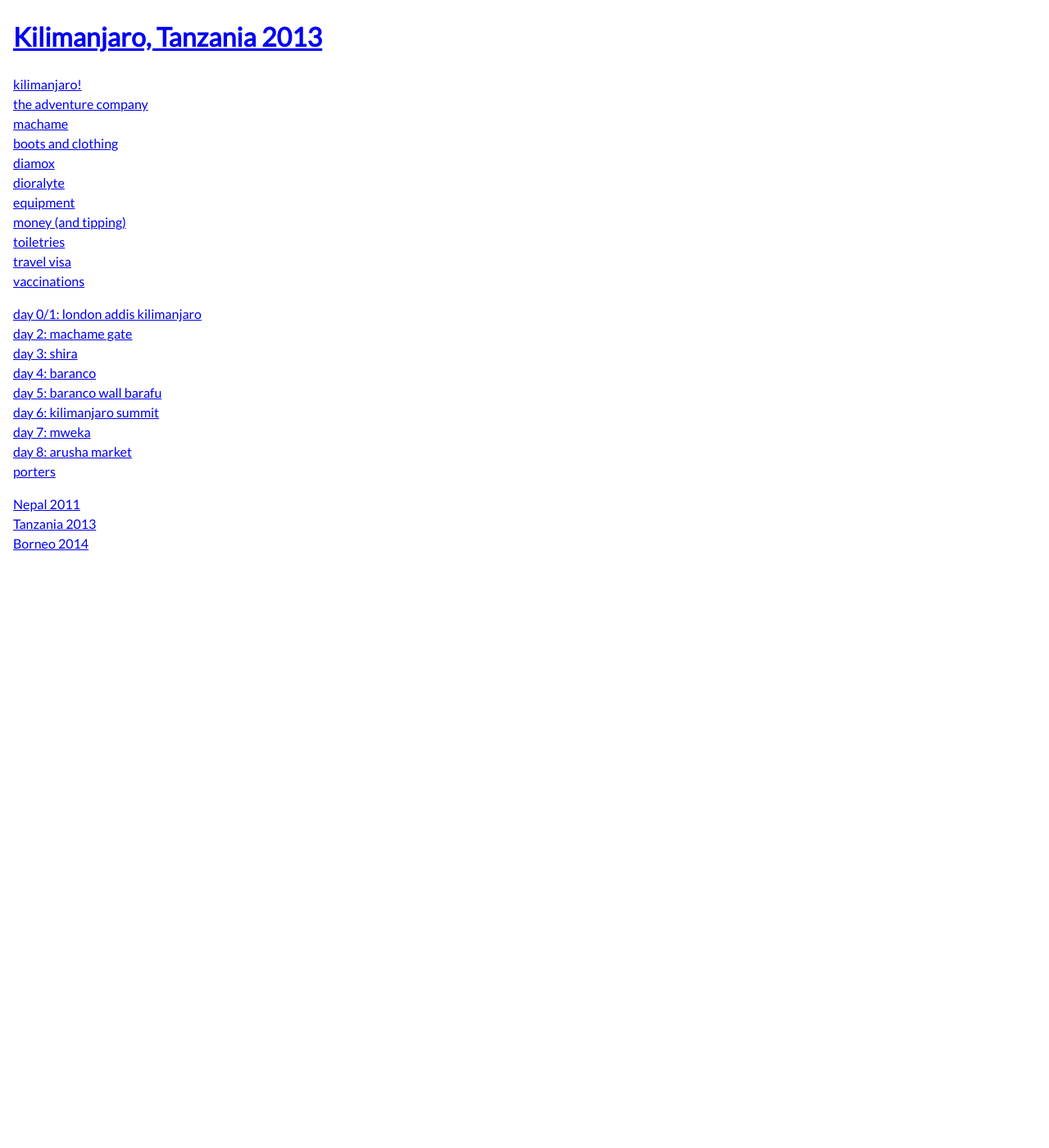
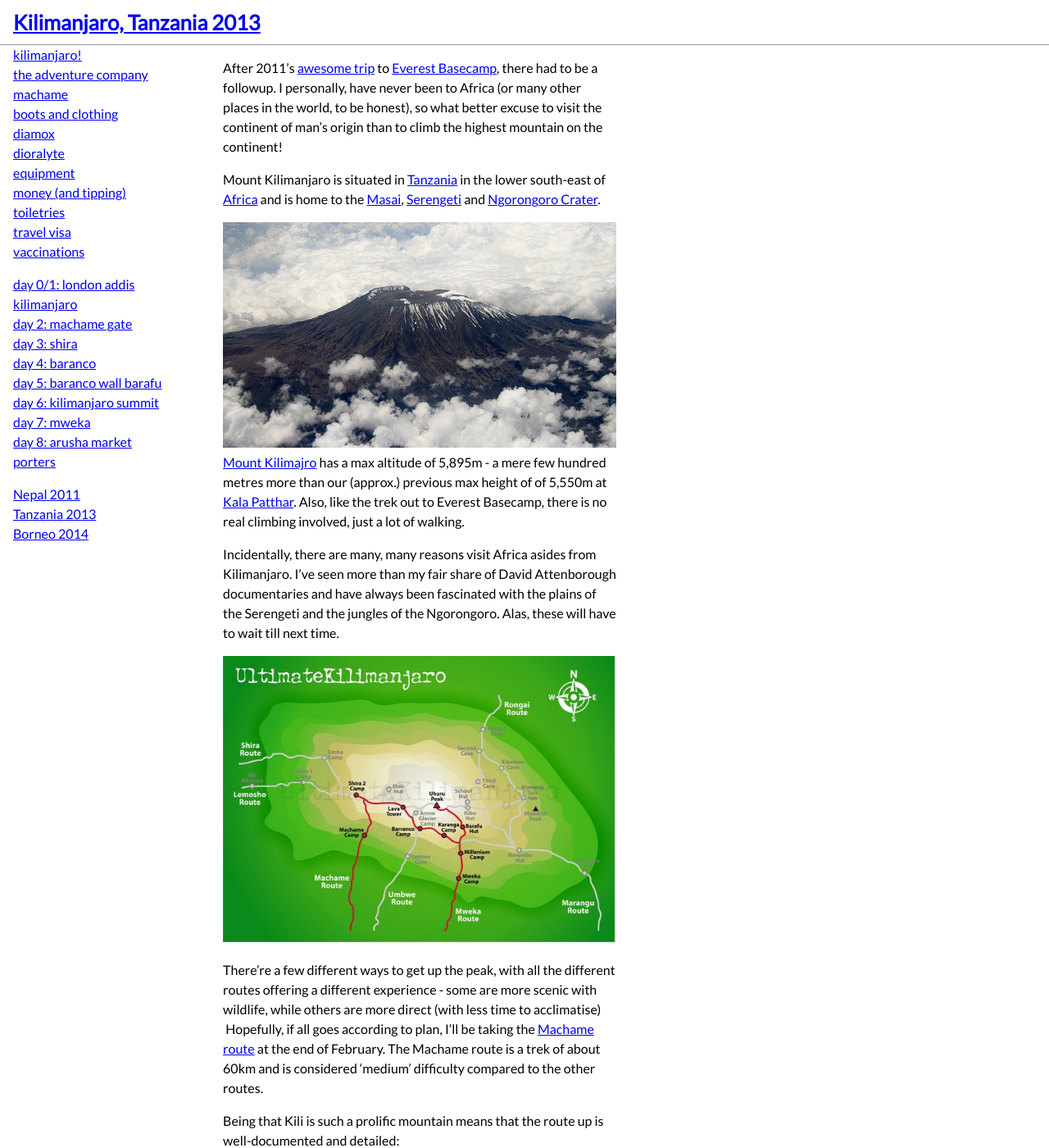
Before and after one commit to philpill/kili, a Jekyll site: the page built from index.md, in a window 1280 px wide and 1400 px high. Shown: the whole window at 82% size. Built offline with Jekyll 4.4.1, drawn with Linux system fonts in a browser that asks for light colours; some of the changed text lies outside the part shown.

Commit message:
dark mode

```diff
--- a/index.md
+++ b/index.md
@@ -4,3 +4,24 @@
 # See: https://jekyllrb.com/docs/themes/#overriding-theme-defaults
 layout: default
 ---
+After 2011's [awesome trip](http://philshum.co.uk/trekking-everest/) to [Everest Basecamp](http://en.wikipedia.org/wiki/Everest_Base_Camp), there had to be a followup. I personally, have never been to Africa (or many other places in the world, to be honest), so what better excuse to visit the continent of man's origin than to climb the highest mountain on the continent!
+
+Mount Kilimanjaro is situated in [Tanzania](http://en.wikipedia.org/wiki/Tanzania) in the lower south-east of [Africa](http://en.wikipedia.org/wiki/East_Africa) and is home to the [Masai](http://en.wikipedia.org/wiki/Maasai_people), [Serengeti](http://en.wikipedia.org/wiki/Serengeti) and [Ngorongoro Crater](http://en.wikipedia.org/wiki/Ngorongoro_Conservation_Area#Ngorongoro_Crater).
+
+[<img alt="640px-Mount_Kilimanjaro_Dec_2009_edit1" src="{{ site.baseurl }}/assets/640px-Mount_Kilimanjaro_Dec_2009_edit1.jpg" />Mount Kilimajro](http://en.wikipedia.org/wiki/Mount_Kilimanjaro) has a max altitude of 5,895m - a mere few hundred metres more than our (approx.) previous max height of of 5,550m at [Kala Patthar](http://en.wikipedia.org/wiki/Kala_Patthar). Also, like the trek out to Everest Basecamp, there is no real climbing involved, just a lot of walking.
+
+Incidentally, there are many, many reasons visit Africa asides from Kilimanjaro. I've seen more than my fair share of David Attenborough documentaries and have always been fascinated with the plains of the Serengeti and the jungles of the Ngorongoro. Alas, these will have to wait till next time.
+
+[<img alt="image courtesy of ultimatekilimanjaro.com" src="{{ site.baseurl }}/assets/map8.jpg" />](http://www.ultimatekilimanjaro.com/routes.htm)
+
+There're a few different ways to get up the peak, with all the different routes offering a different experience - some are more scenic with wildlife, while others are more direct (with less time to acclimatise)  Hopefully, if all goes according to plan, I'll be taking the [Machame route](http://en.wikipedia.org/wiki/Mount_Kilimanjaro_climbing_routes#Machame) at the end of February. The Machame route is a trek of about 60km and is considered 'medium' difficulty compared to the other routes.
+
+Being that Kili is such a prolific mountain means that the route up is well-documented and detailed:
+
+[Ultimate Kilimanjaro](http://www.ultimatekilimanjaro.com/index.htm)
+
+[Climbing Kilimanjaro](http://www.climbingkilimanjaro.com/)
+
+[Machame](http://machame.com/)
+
+So ... on to preparation!
--- a/static/css/main.scss
+++ b/static/css/main.scss
@@ -4,10 +4,24 @@
 @import url('https://fonts.googleapis.com/css2?family=Lato&display=swap');
 @import './normalize.css';
 
+$color-grey: #999;
+$color-white: #fff;
+$color-black: #222;
+$color-pale-blue: #79c;
+
 body {
     font-family: 'Lato', sans-serif;
     font-size: 16px;
     line-height: 1.5;
+}
+
+header {
+    border-bottom: solid 1px $color-grey;
+}
+
+h1 {
+    margin: 0.5rem 0;
+    font-size: 1.6rem;
 }
 
 .header-nav {
@@ -20,9 +34,10 @@ body {
     position: -webkit-sticky;
     position: sticky;
     top: 0;
-    height: calc(100vh - 6rem);
-    overflow-y: scroll;
-    background: #ffffff;
+    max-height: calc(100vh - 3.5rem);
+    overflow-y: auto;
+    background: $color-white;
+    width: 15rem;
 }
 
 #is-nav-visible {
@@ -32,14 +47,17 @@ body {
 .navigation-list {
     margin: 0 1rem 1rem 1rem;
     padding: 0;
-}
-
-li {
     list-style: outside none;
 }
 
+ul {
+    list-style-type: "- ";
+    list-style-position: inside;
+    padding: 0;
+}
+
 a:visited {
-    color: #999999;
+    color: $color-grey;
 }
 
 a:hover {
@@ -51,6 +69,7 @@ a:hover {
     max-width: 30rem;
     margin-left: 1rem;
     margin-right: 1rem;
+    min-height: 40rem;
 }
 
 header {
@@ -61,14 +80,19 @@ img {
     max-width: 100%;
 }
 
+.container {
+    margin-bottom: 3.5rem;
+    border-bottom: solid 1px $color-grey;
+}
+
 @media all and (max-width: 48rem) {
     header {
-        border-bottom: solid 1px #999999;
         position: fixed;
         width: 100%;
-        background: #ffffff;
+        background: $color-white;
         display: flex;
         align-items: center;
+        z-index: 1;
     }
     h1 {
         font-size: 1rem;
@@ -76,7 +100,7 @@ img {
     }
     .header-nav {
         display: block;
-        background: #ffffff;
+        background: $color-white;
         height: 1.5rem;
     }
     .header-nav:hover {
@@ -87,6 +111,9 @@ img {
         position: fixed;
         top: 3.5rem;
         height: calc(100vh - 3.5rem);
+        overflow: auto;
+        width: 15rem;
+        z-index: 1;
     }
     #is-nav-visible:checked+.navigation {
         display: block;
@@ -96,3 +123,21 @@ img {
         max-width: initial;
     }
 }
+
+@media(prefers-color-scheme: dark) {
+    body,
+    .navigation,
+    header,
+    .header-nav {
+        background-color: $color-black;
+    }
+    body {
+        color: $color-grey;
+    }
+    a:link {
+        color: $color-pale-blue;
+    }
+    img {
+      filter: grayscale(50%);
+    }
+}
```
Also changed, not shown: _includes/nav.html (line endings or trailing spaces).
